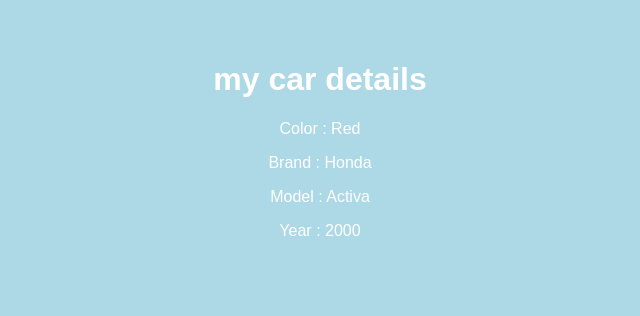
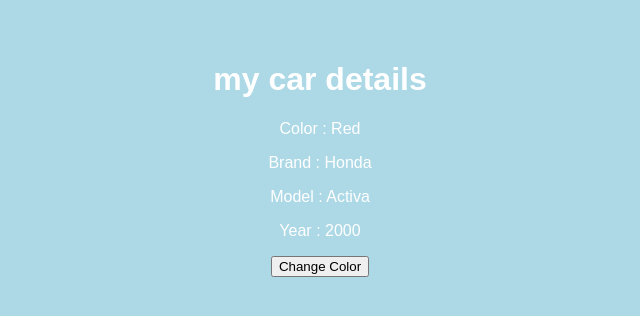
Before and after one commit to PrabhuSPK/ReactJs_Basics_02, a React (Create React App) app in the folder project/: page / in a window 1280 px wide. Shown: the top 316 px of the page, without its empty margins (320-960 px from the left). Built offline with nearby package versions, Linux system fonts and the light colour scheme.

Commit message:
Hooks-useState(Updating Objects and Arrays in State-previousState)

```diff
--- a/project/src/components/FunctuseStateCar.js
+++ b/project/src/components/FunctuseStateCar.js
@@ -15,6 +15,17 @@
         year : '2000'
     }
 )
+
+function changeColor(){
+
+    setCar(previousState => {
+        return{...previousState,color : 'Green'}
+    }
+    )
+}
+console.log(car)
+
+
     return(
         <>
         <h1>my car details</h1>
@@ -22,6 +33,7 @@
         <p>Brand : {car.brand}</p>
         <p>Model : {car.model}</p>
         <p>Year : {car.year}</p>
+        <button type="button" onClick={changeColor}>Change Color</button>
         </>
     )
 }
--- a/project/src/index.js
+++ b/project/src/index.js
@@ -14,7 +14,7 @@
 
 const root = ReactDOM.createRoot(document.getElementById('root'));
 root.render(
-  <React.StrictMode>
+  <>
     {/* <App /> */}
 
     {/* <One /> */}
@@ -26,7 +26,7 @@
     {/* <FuntuseState /> */}
     {/* <ClassuseState /> */}
     <FunctuseStateCar />
-  </React.StrictMode>
+  </>
 );
 
 // If you want to start measuring performance in your app, pass a function
```
